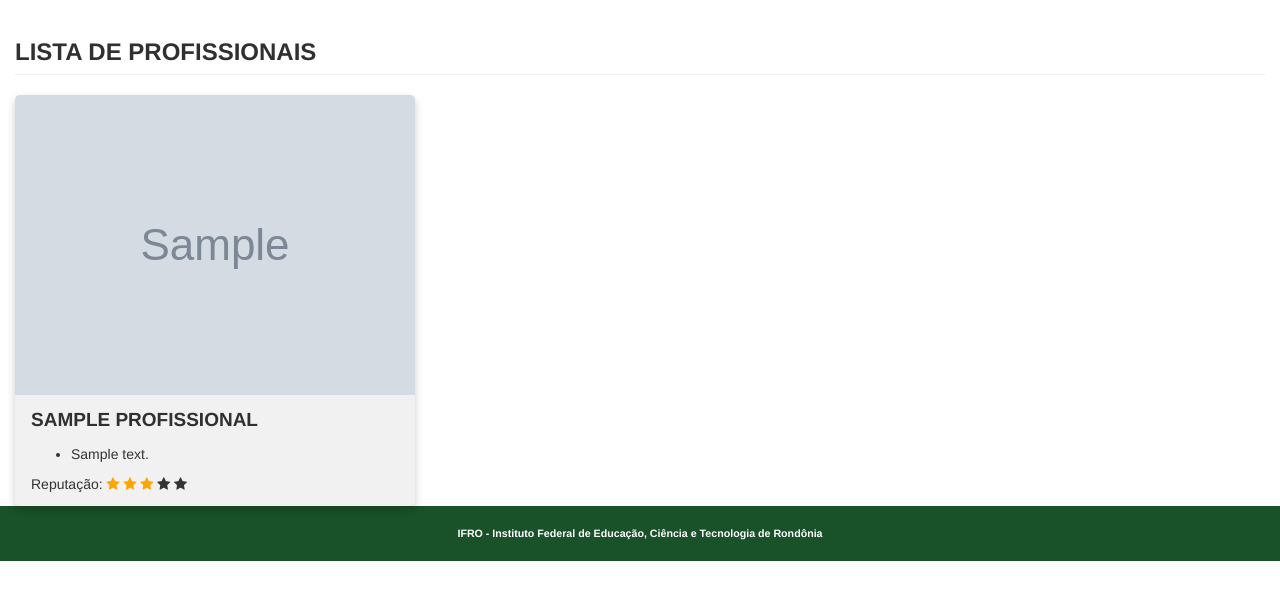
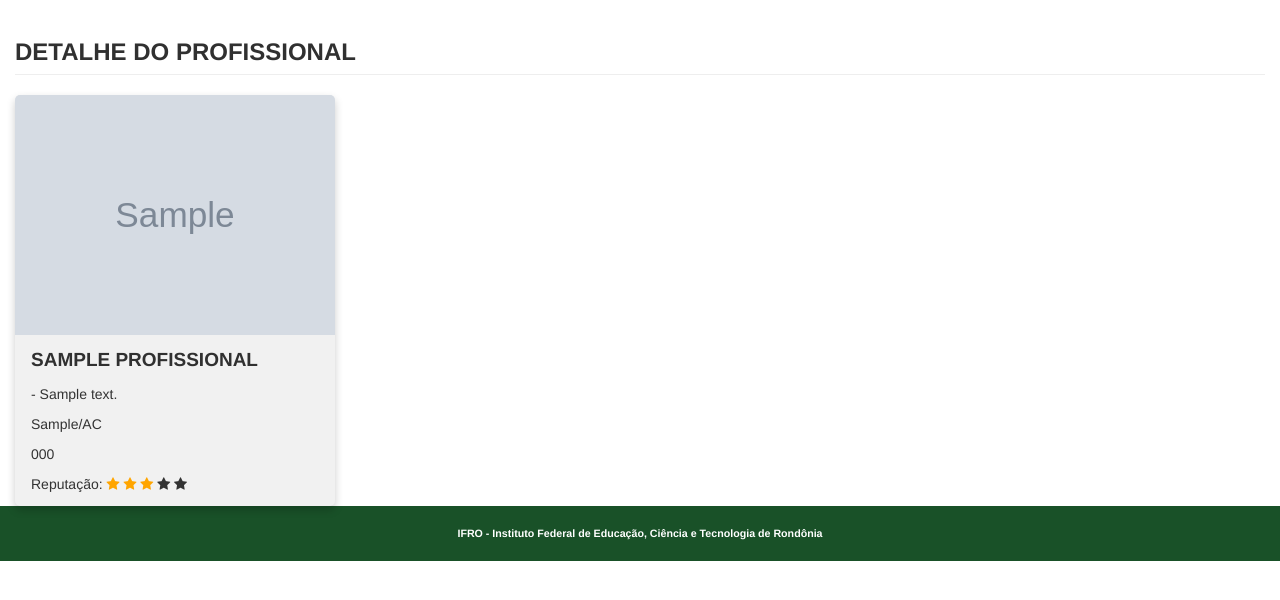
Before and after one commit to kaiserthiago/contratou, a Django app: page /contratou/profissional/detalhe/1/ in a window 1280 px wide. Shown: the part 51-651 px from the top of the page. Run offline with Django 3.2, Linux system fonts and the light colour scheme; tables that the repository leaves empty hold one stand-in row (values such as "Sample post"); grey boxes marked "Sample" are stand-in pictures; some libraries are stand-ins or nearby versions.

Commit message:
detalhe prof

```diff
--- a/contratou/templates/contratou/profissional_detalhe.html
+++ b/contratou/templates/contratou/profissional_detalhe.html
@@ -8,23 +8,26 @@
 {% load static %}
 
 {% block conteudo %}
-    <h2 class="page-header">Lista de profissionais</h2>
+    <h2 class="page-header">Detalhe do profissional</h2>
     {% for profissional in profissionais %}
         <div class="card">
             <img src="{{ profissional.foto.url }}" style="width:100%">
             <div class="container">
                 <h4><b>{{ profissional.nome }}</b></h4>
-                <ul>
-                    {% for area in profissional.area.all %}
-                        <li>{{ area }}</li>
-                    {% endfor %}
-                </ul>
+                {% for area in profissional.area.all %}
+                    <p>- {{ area }}</p>
+                {% endfor %}
+            <p>{{ profissional.cidade }}/{{ profissional.uf }}</p>
+                <p>{{ profissional.telefone }}</p>
                 <p>Reputação:
                     <span class="fa fa-star checked"></span>
                     <span class="fa fa-star checked"></span>
                     <span class="fa fa-star checked"></span>
                     <span class="fa fa-star"></span>
-                    <span class="fa fa-star"></span></p>
+                    <span class="fa fa-star"></span>
+                </p>
+
+
             </div>
         </div>
     {% endfor %}
--- a/static/css/layout.css
+++ b/static/css/layout.css
@@ -95,7 +95,7 @@ h4 {
 .card {
     box-shadow: 0 4px 8px 0 rgba(0, 0, 0, 0.2);
     transition: 0.3s;
-    max-width: 400px;
+    max-width: 320px;
     width: 40%;
     border-radius: 5px;
     float: left;
```
